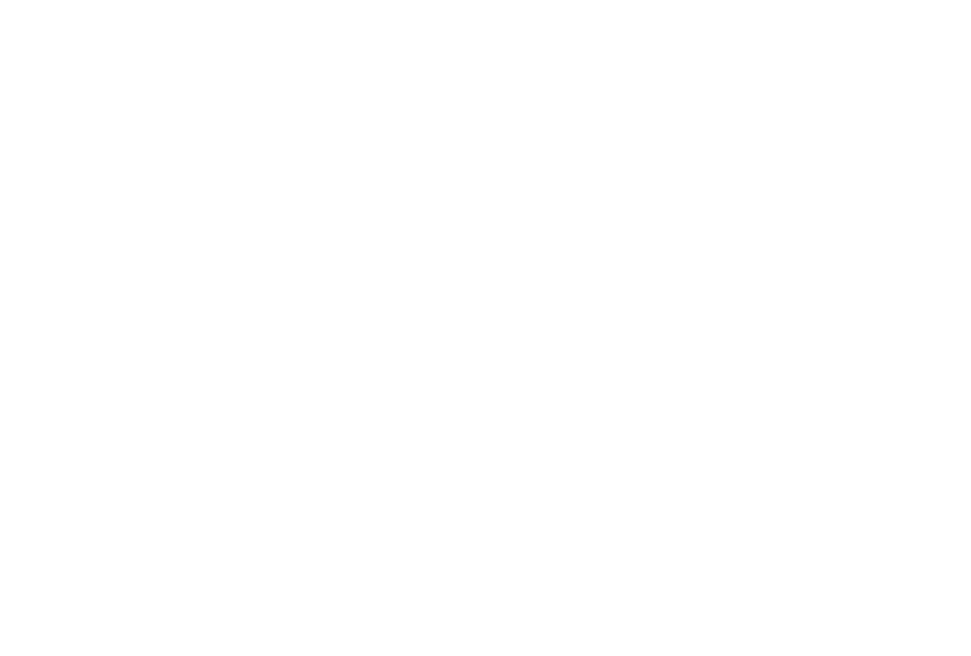
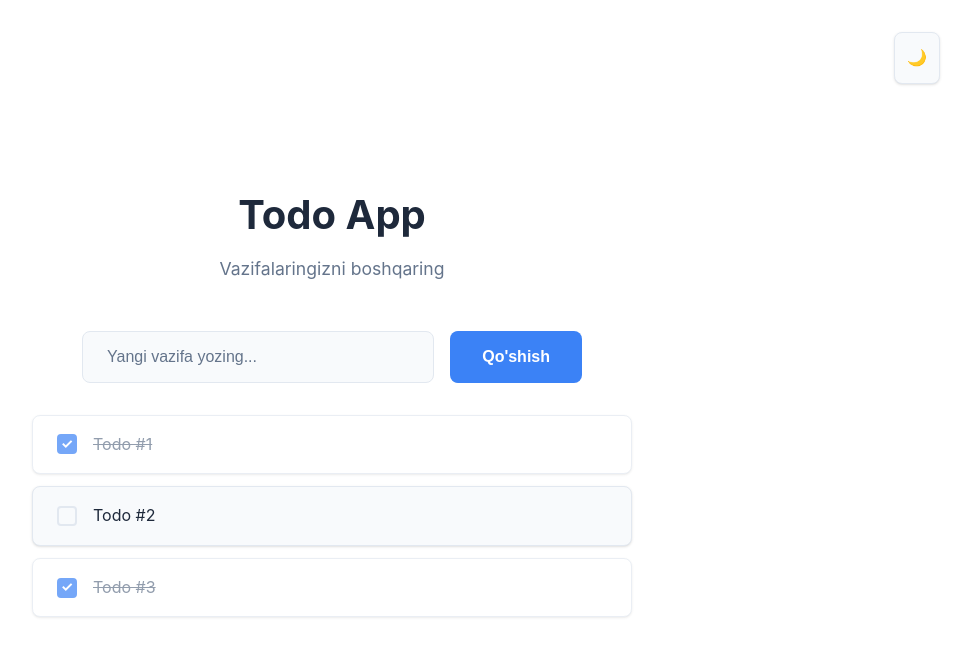
Before and after one commit to Sunniybeliy/chu, a website built with Vite: page index.html in a window 1280 px wide. Shown: the whole page, without its empty margins (308-1279 px from the left). Built offline with nearby package versions, Linux system fonts and the light colour scheme.

Commit message:
07.08.25dagi qigan ish

```diff
--- a/index.html
+++ b/index.html
@@ -4,10 +4,23 @@
 		<meta charset="UTF-8" />
 		<link rel="icon" type="image/svg+xml" href="/vite.svg" />
 		<meta name="viewport" content="width=device-width, initial-scale=1.0" />
-    <title>Just an App</title>
+		<title>App</title>
 	</head>
 	<body>
-    <div id="app"></div>
+		<div class="theme-toggle">🌓</div>
+		<div id="app">
+			<div class="header">
+				<h1>Todo App</h1>
+				<p>Vazifalaringizni boshqaring</p>
+			</div>
+			<div class="input-container">
+				<input type="text" placeholder="Yangi vazifa yozing..." />
+				<button>Qo'shish</button>
+			</div>
+			<div class="todo-container">
+				<ul></ul>
+			</div>
+		</div>
 		<script type="module" src="/src/main.js"></script>
 	</body>
 </html>
--- /dev/null
+++ b/src/main.css
@@ -0,0 +1,249 @@
+* {
+	margin: 0;
+	padding: 0;
+	box-sizing: border-box;
+}
+
+:root {
+	--bg-primary: #ffffff;
+	--bg-secondary: #f8fafc;
+	--text-primary: #1e293b;
+	--text-secondary: #64748b;
+	--border: #e2e8f0;
+	--accent: #3b82f6;
+	--accent-hover: #2563eb;
+	--shadow: 0 1px 3px 0 rgb(0 0 0 / 0.1), 0 1px 2px -1px rgb(0 0 0 / 0.1);
+	--shadow-lg: 0 10px 15px -3px rgb(0 0 0 / 0.1), 0 4px 6px -4px rgb(0 0 0 / 0.1);
+	--radius: 8px;
+	--transition: all 0.2s ease;
+}
+
+[data-theme="dark"] {
+	--bg-primary: #0f172a;
+	--bg-secondary: #1e293b;
+	--text-primary: #f1f5f9;
+	--text-secondary: #94a3b8;
+	--border: #334155;
+	--accent: #60a5fa;
+	--accent-hover: #3b82f6;
+	--shadow: 0 1px 3px 0 rgb(0 0 0 / 0.3), 0 1px 2px -1px rgb(0 0 0 / 0.3);
+	--shadow-lg: 0 10px 15px -3px rgb(0 0 0 / 0.3), 0 4px 6px -4px rgb(0 0 0 / 0.3);
+}
+
+body {
+	background: var(--bg-primary);
+	color: var(--text-primary);
+	font-family: -apple-system, BlinkMacSystemFont, 'Segoe UI', Roboto, sans-serif;
+	line-height: 1.6;
+	transition: var(--transition);
+}
+
+#app {
+	min-height: 100vh;
+	display: flex;
+	flex-direction: column;
+	align-items: center;
+	justify-content: center;
+	padding: 2rem;
+	gap: 2rem;
+}
+
+.header {
+	text-align: center;
+	margin-bottom: 1rem;
+}
+
+.header h1 {
+	font-size: 2.5rem;
+	font-weight: 700;
+	color: var(--text-primary);
+	margin-bottom: 0.5rem;
+}
+
+.header p {
+	color: var(--text-secondary);
+	font-size: 1.1rem;
+}
+
+.theme-toggle {
+	position: fixed;
+	top: 2rem;
+	right: 2rem;
+	background: var(--bg-secondary);
+	border: 1px solid var(--border);
+	border-radius: var(--radius);
+	padding: 0.75rem;
+	cursor: pointer;
+	transition: var(--transition);
+	box-shadow: var(--shadow);
+}
+
+.theme-toggle:hover {
+	transform: translateY(-2px);
+	box-shadow: var(--shadow-lg);
+}
+
+.input-container {
+	display: flex;
+	gap: 1rem;
+	width: 100%;
+	max-width: 500px;
+}
+
+input {
+	flex: 1;
+	padding: 1rem 1.5rem;
+	border: 1px solid var(--border);
+	border-radius: var(--radius);
+	background: var(--bg-secondary);
+	color: var(--text-primary);
+	font-size: 1rem;
+	transition: var(--transition);
+	outline: none;
+}
+
+input:focus {
+	border-color: var(--accent);
+	box-shadow: 0 0 0 3px rgb(59 130 246 / 0.1);
+}
+
+input::placeholder {
+	color: var(--text-secondary);
+}
+
+button {
+	padding: 1rem 2rem;
+	background: var(--accent);
+	color: white;
+	border: none;
+	border-radius: var(--radius);
+	font-size: 1rem;
+	font-weight: 600;
+	cursor: pointer;
+	transition: var(--transition);
+	white-space: nowrap;
+}
+
+button:hover {
+	background: var(--accent-hover);
+	transform: translateY(-1px);
+}
+
+button:active {
+	transform: translateY(0);
+}
+
+.todo-container {
+	width: 100%;
+	max-width: 600px;
+}
+
+ul {
+	display: flex;
+	flex-direction: column;
+	gap: 0.75rem;
+	list-style: none;
+}
+
+ul li {
+	display: flex;
+	align-items: center;
+	gap: 1rem;
+	background: var(--bg-secondary);
+	border: 1px solid var(--border);
+	border-radius: var(--radius);
+	padding: 1rem 1.5rem;
+	cursor: pointer;
+	transition: var(--transition);
+	box-shadow: var(--shadow);
+}
+
+ul li:hover {
+	transform: translateY(-1px);
+	box-shadow: var(--shadow-lg);
+}
+
+ul li.completed {
+	opacity: 0.7;
+	background: var(--bg-primary);
+}
+
+ul li.completed span {
+	text-decoration: line-through;
+	color: var(--text-secondary);
+}
+
+.todo-checkbox {
+	width: 1.25rem;
+	height: 1.25rem;
+	border: 2px solid var(--border);
+	border-radius: 4px;
+	display: flex;
+	align-items: center;
+	justify-content: center;
+	transition: var(--transition);
+	flex-shrink: 0;
+}
+
+.completed .todo-checkbox {
+	background: var(--accent);
+	border-color: var(--accent);
+}
+
+.completed .todo-checkbox::after {
+	content: "✓";
+	color: white;
+	font-size: 0.875rem;
+	font-weight: bold;
+}
+
+.todo-text {
+	flex: 1;
+	font-size: 1rem;
+	color: var(--text-primary);
+	transition: var(--transition);
+}
+
+@media (max-width: 640px) {
+	#app {
+		padding: 1rem;
+		gap: 1.5rem;
+	}
+
+	.header h1 {
+		font-size: 2rem;
+	}
+
+	.theme-toggle {
+		top: 1rem;
+		right: 1rem;
+		padding: 0.5rem;
+	}
+
+	.input-container {
+		flex-direction: column;
+		gap: 0.75rem;
+	}
+
+	button {
+		padding: 0.875rem 1.5rem;
+	}
+
+	ul li {
+		padding: 0.875rem 1rem;
+	}
+}
+
+@media (max-width: 480px) {
+	.header h1 {
+		font-size: 1.75rem;
+	}
+
+	.header p {
+		font-size: 1rem;
+	}
+
+	input, button {
+		font-size: 0.875rem;
+	}
+}
--- a/src/main.js
+++ b/src/main.js
@@ -1 +1,76 @@
-console.log(0)
+import "./main.css"
+
+const todos = [
+	{
+		title: "Todo #1",
+		completed: true,
+	},
+	{
+		title: "Todo #2",
+		completed: false,
+	},
+	{
+		title: "Todo #3",
+		completed: true,
+	},
+]
+
+const ulElement = document.querySelector( "ul" )
+const inputElement = document.querySelector( "input" )
+const buttonElement = document.querySelector( "button" )
+const themeToggle = document.querySelector( ".theme-toggle" )
+
+const currentTheme = localStorage.getItem( "theme" ) || "light"
+document.documentElement.setAttribute( "data-theme", currentTheme )
+
+themeToggle.onclick = () => {
+	const theme = document.documentElement.getAttribute( "data-theme" )
+	const newTheme = theme === "dark" ? "light" : "dark"
+	document.documentElement.setAttribute( "data-theme", newTheme )
+	localStorage.setItem( "theme", newTheme )
+	themeToggle.textContent = newTheme === "dark" ? "☀️" : "🌙"
+}
+
+themeToggle.textContent = currentTheme === "dark" ? "☀️" : "🌙"
+
+inputElement.onkeyup = e => {
+
+	if ( e.code === "Enter" ) {
+
+		createTodoItem( inputElement.value, false )
+	}
+}
+
+buttonElement.onclick = () => {
+
+	createTodoItem( inputElement.value, false )
+}
+
+for ( const todo of todos ) {
+
+	createTodoItem( todo.title, todo.completed )
+}
+
+function createTodoItem( title, completed ) {
+
+	if ( typeof title === "string" && title.trim().length > 0 ) {
+
+		const liElement = document.createElement( "li" )
+		const checkboxElement = document.createElement( "div" )
+		const titleElement = document.createElement( "span" )
+
+		liElement.onclick = () => liElement.classList.toggle( "completed" )
+		checkboxElement.className = "todo-checkbox"
+		titleElement.className = "todo-text"
+		liElement.className = completed ? "completed" : ""
+
+		liElement.appendChild( checkboxElement )
+		liElement.appendChild( titleElement )
+
+		titleElement.textContent = title
+
+		ulElement.appendChild( liElement )
+
+		inputElement.value = ""
+	}
+}
```
Lines whose indentation alone changed are shown as unchanged.
